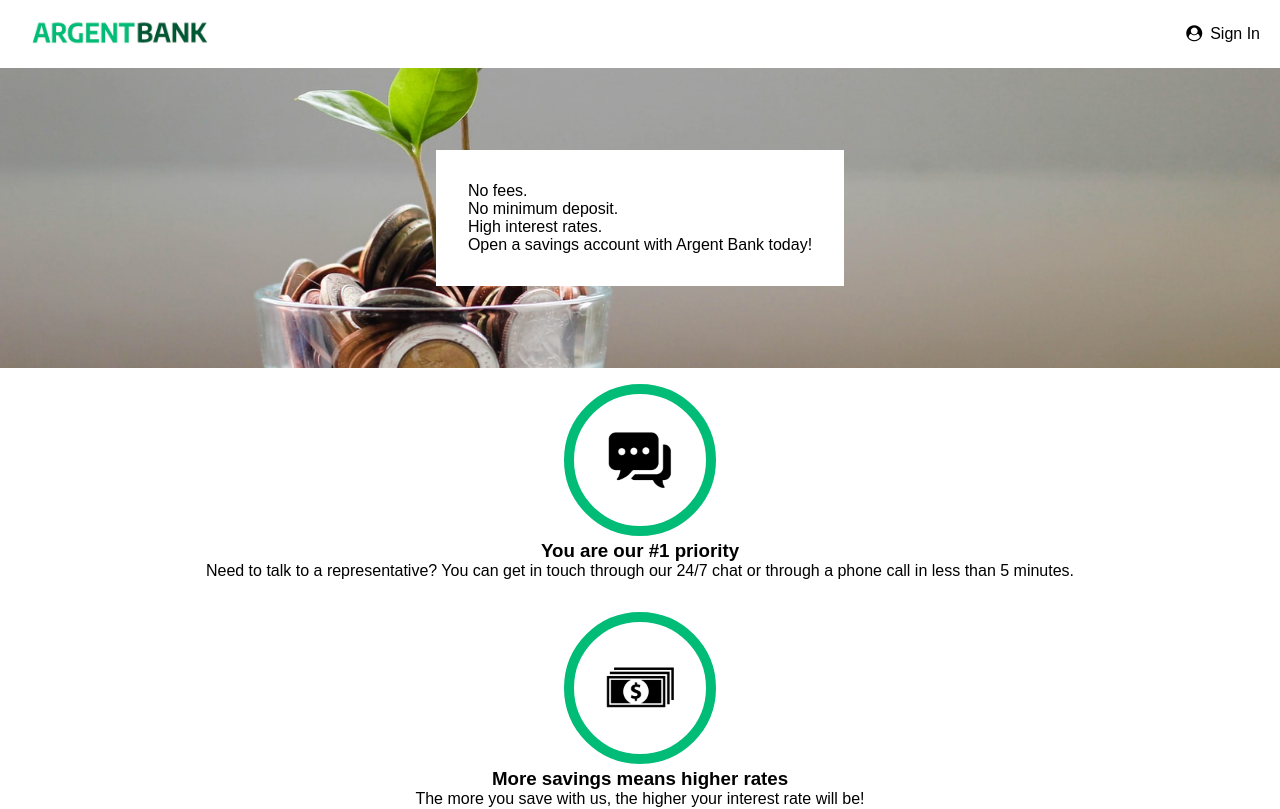
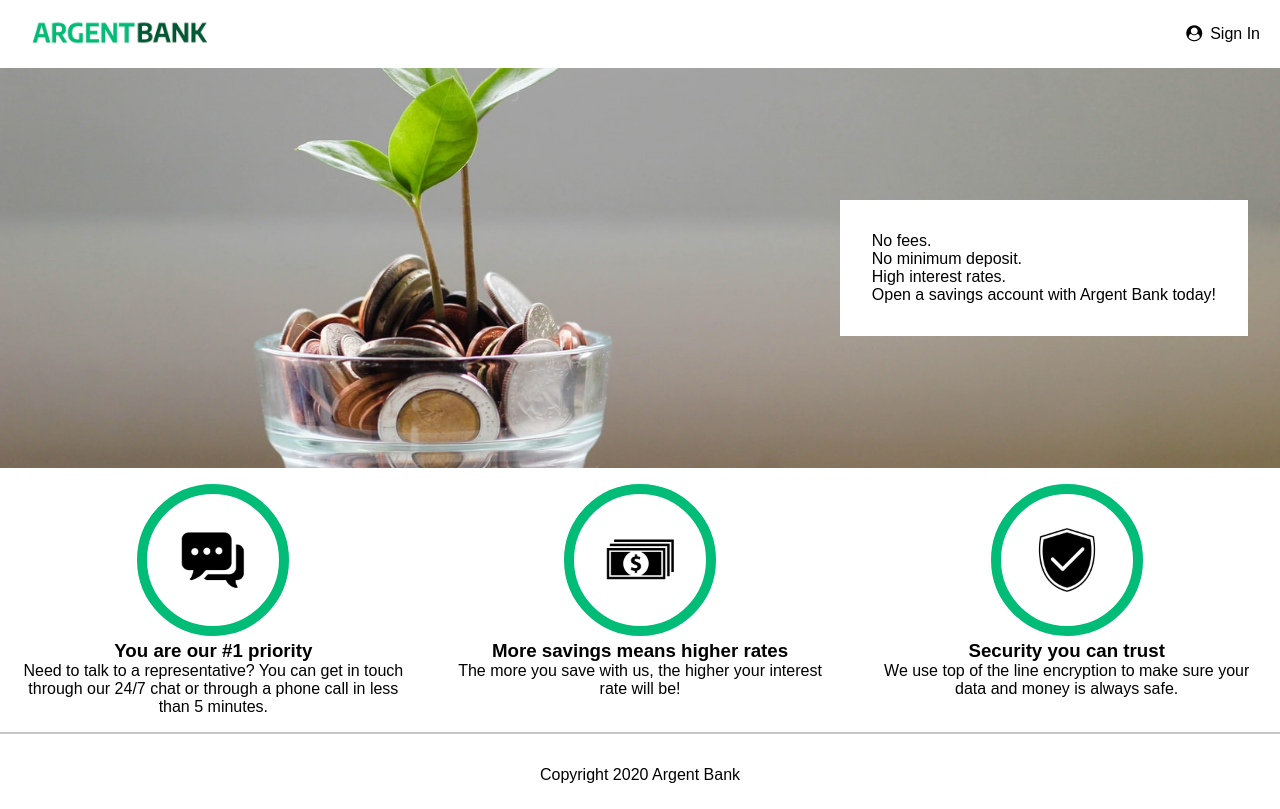
Before and after one commit to Flow2510/ArgentBank, a React (Vite) app: page / in a window 1280 px wide. Shown: the top 809 px of the page. Built offline with nearby package versions, Linux system fonts and the light colour scheme.

Commit message:
css pour home OK

```diff
--- a/src/components/card/card.scss
+++ b/src/components/card/card.scss
@@ -1,5 +1,6 @@
 .features__item{
     padding: 1rem;
+    flex: 1;
 
     &-icon{
         width: 152px;
--- a/src/components/footer/footer.scss
+++ b/src/components/footer/footer.scss
@@ -2,4 +2,10 @@
     text-align: center;
     padding: 2rem 0 1rem;
     border-top: 2px solid rgb(199, 199, 199);
+
+    @media screen and (min-width:900px) {
+        position: absolute;
+        width: 100%;
+        bottom: 0;
+    }
 }
--- a/src/pages/home.scss
+++ b/src/pages/home.scss
@@ -5,6 +5,11 @@
     position: relative;
     height: 300px;
     align-items: center;
+
+    @media screen and (min-width:900px) {
+        justify-content: end;
+        height: 400px;
+    }
 
     &__background{
         width: 100%;
@@ -24,4 +29,8 @@
 
 .features{
     text-align: center;
+
+    @media screen and (min-width:900px) {
+        display: flex;
+    }
 }
```
